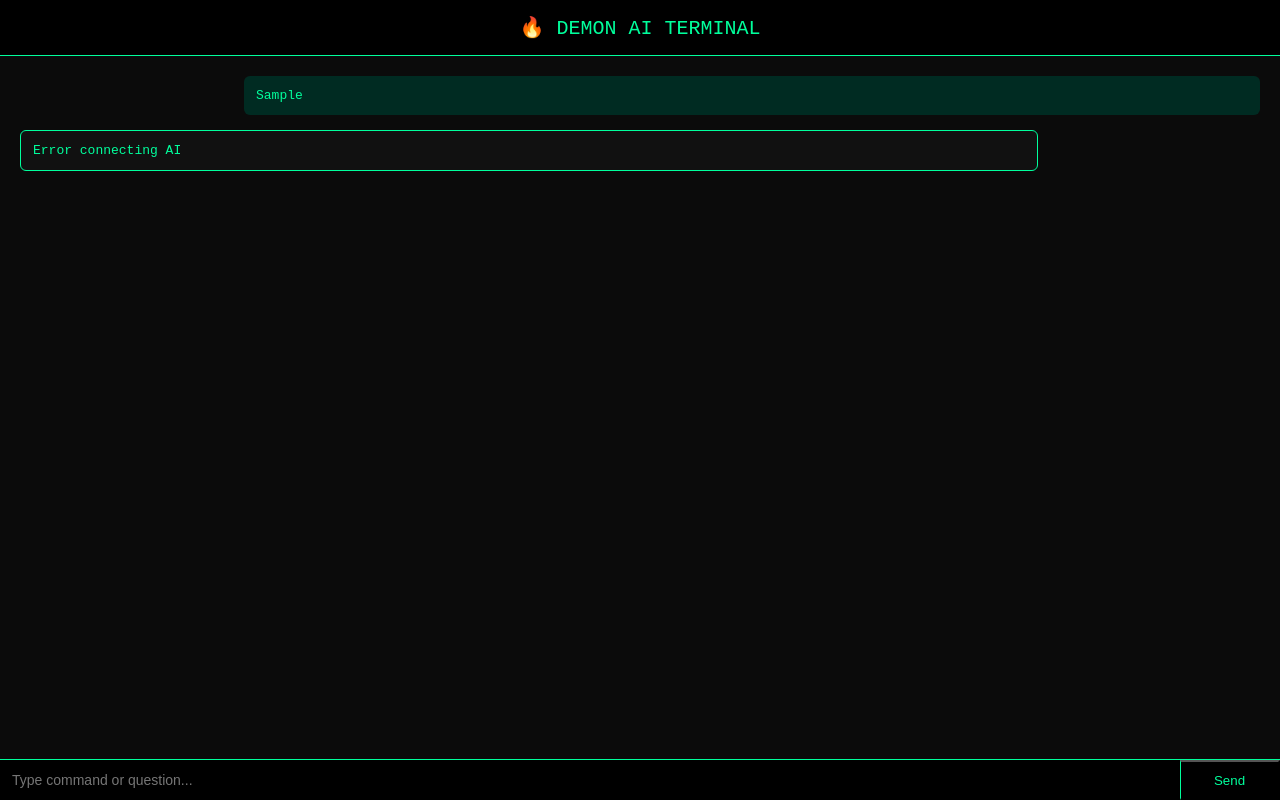
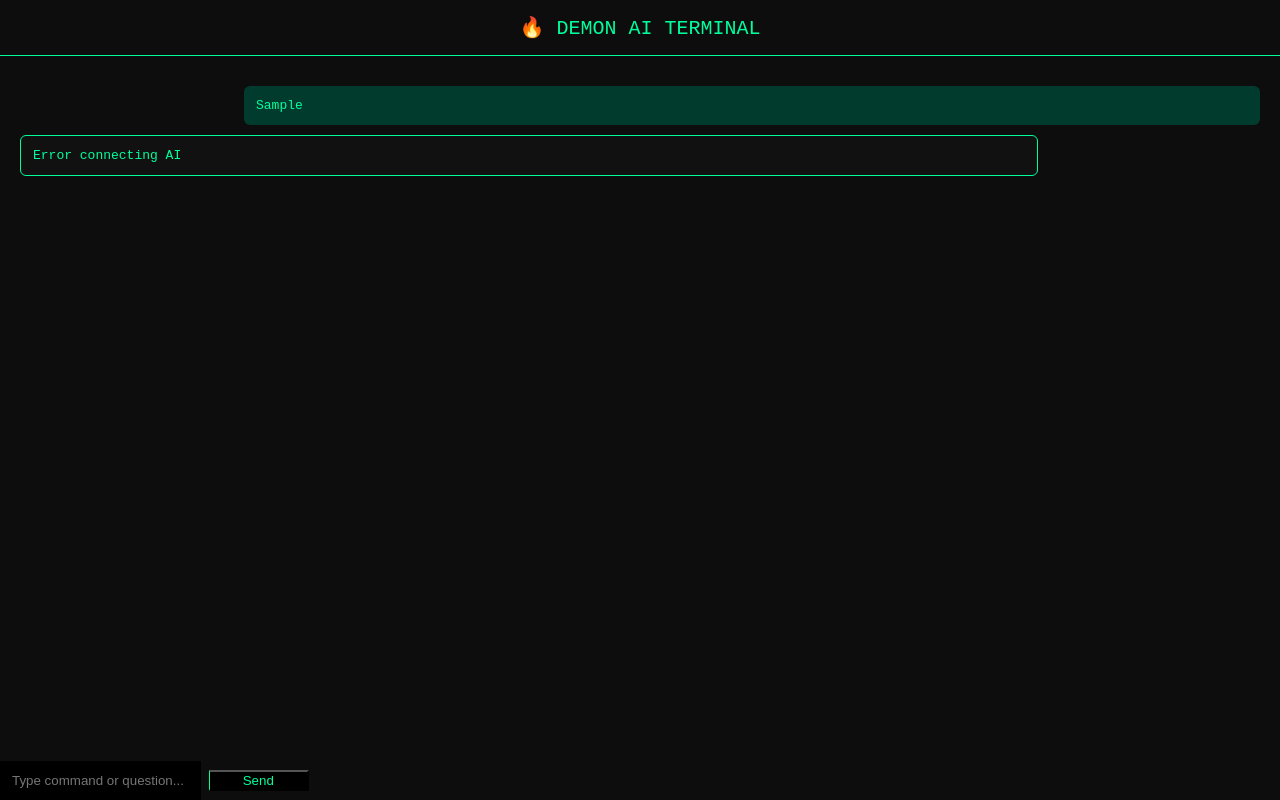
Before and after one commit to Kaalvip7773/cyber-academy, a plain HTML site: page index.html in a window 1280 px wide. Both pictures are taken after typing "Sample" into the empty fields and a click on the button "Send". Drawn offline with Linux system fonts and the light colour scheme; no server answers.

Commit message:
Update style.css

```diff
--- a/style.css
+++ b/style.css
@@ -1,12 +1,11 @@
 body{
 margin:0;
-background:#0b0b0b;
+background:#0d0d0d;
 font-family:monospace;
 color:#00ff9c;
 }
 
 header{
-background:#000;
 padding:15px;
 text-align:center;
 font-size:20px;
@@ -14,9 +13,9 @@ border-bottom:1px solid #00ff9c;
 }
 
 .app{
-height:100vh;
 display:flex;
 flex-direction:column;
+height:100vh;
 }
 
 #chat{
@@ -26,15 +25,14 @@ padding:20px;
 }
 
 .message{
-margin-bottom:15px;
-max-width:80%;
+margin:10px 0;
 padding:12px;
 border-radius:6px;
+max-width:80%;
 }
 
 .user{
-background:#002b22;
-align-self:flex-end;
+background:#003b2e;
 margin-left:auto;
 }
 
@@ -43,7 +41,7 @@ background:#111;
 border:1px solid #00ff9c;
 }
 
-.input-area{
+.inputBox{
 display:flex;
 border-top:1px solid #00ff9c;
 }
@@ -54,7 +52,6 @@ padding:12px;
 background:black;
 border:none;
 color:#00ff9c;
-font-size:14px;
 }
 
 button{
@@ -71,17 +68,17 @@ color:black;
 }
 
 pre{
-background:#000;
+background:black;
 padding:15px;
 overflow:auto;
 border:1px solid #00ff9c;
 }
 
-.copy-btn{
+.copy{
 background:#00ff9c;
 color:black;
-padding:5px 10px;
 border:none;
+padding:4px 8px;
+margin-bottom:5px;
 cursor:pointer;
-margin-bottom:5px;
 }
```
